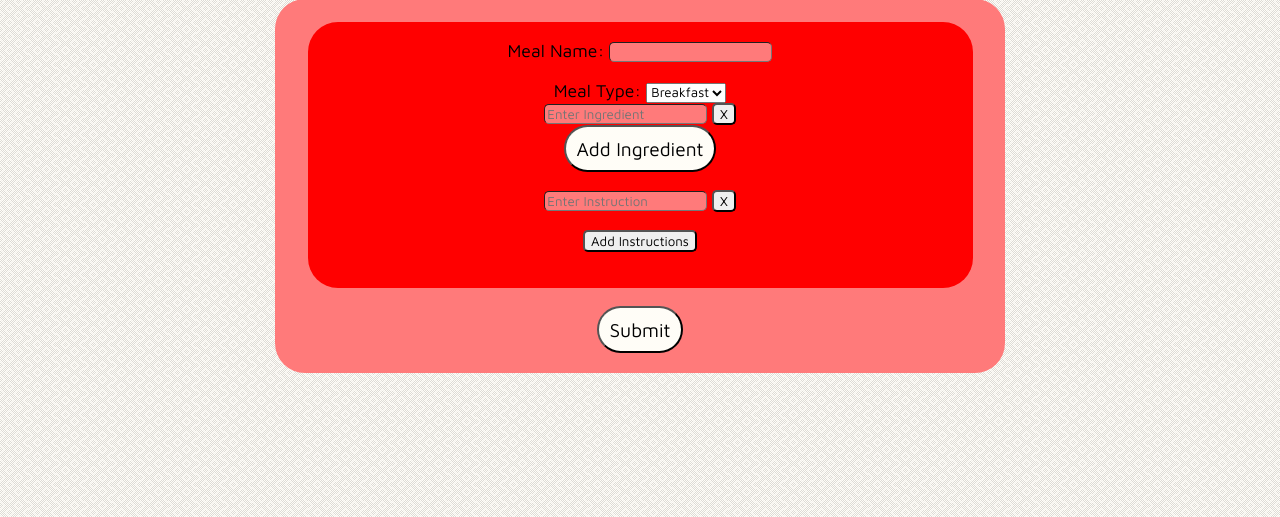
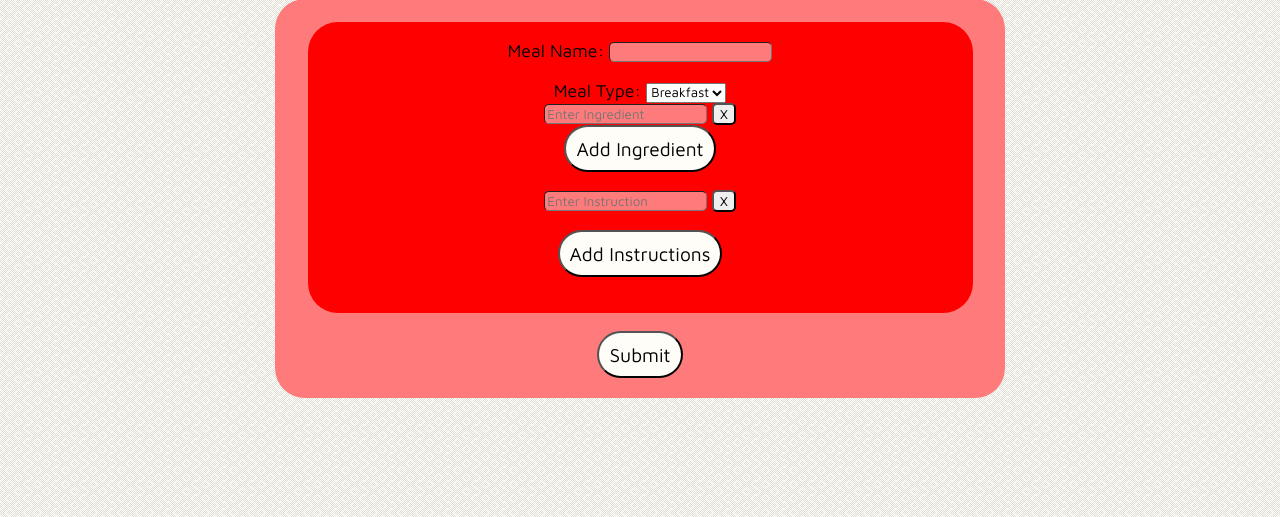
Before and after one commit to Datlightning/PersonalWebsite, a Flask app: page /meals in a window 1280 px wide. Shown: the part 145-662 px from the top of the page. Run offline with Flask 3, Linux system fonts and the light colour scheme.

Commit message:
Update homework.css

```diff
--- a/static/css/homework.css
+++ b/static/css/homework.css
@@ -141,6 +141,20 @@ input[type=text] {
     border-radius: 30px;
     padding: 10px;
 }
+.side{
+  text-align: center;
+    border-radius: 30px;
+    background: var(--lighter-nanogurus-yellow);
+    border-color: var(--not-exactly-black) !important;
+    padding: 0 15px 20px;
+    width: 300px;
+}
+.addInstruction {
+    background-color: var(--off-white);
+    font-size: 1.2em;
+    border-radius: 30px;
+    padding: 10px;
+}
 .attendance-div {
     background-color: var(--lighter-red);
     font-size: 1.2em;
```
